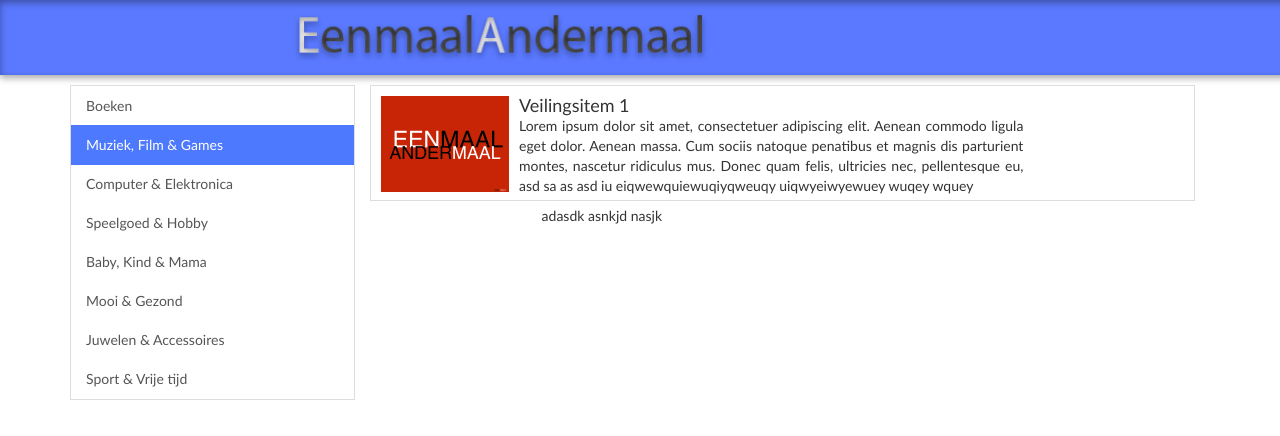
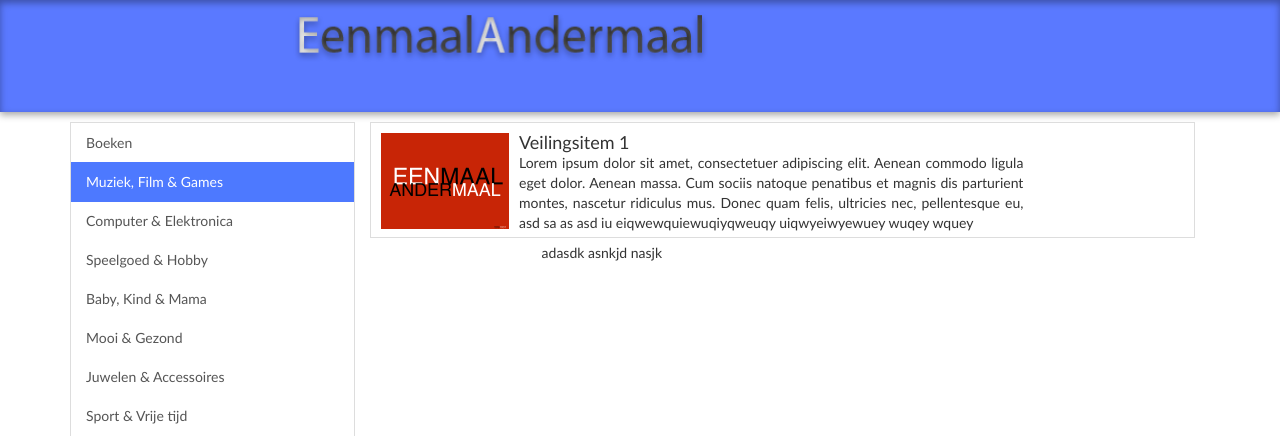
Before and after one commit to RogierGrobbee/Eenmaalandermaal, a PHP site: page / in a window 1280 px wide; the page is wider, and only the part inside the window is pictured. Shown: the top 436 px of that part. Run offline with PHP 8.4, Linux system fonts and the light colour scheme.

Commit message:
testjeee

```diff
--- a/css/style.css
+++ b/css/style.css
@@ -41,8 +41,8 @@ body{
     position: static;
     left: 0px;
     top: 0px;
-    width: 1920px;
-    height: 75px;
+    width: 100%;
+    height: 14%;
     z-index: 3;
 }
 
```
